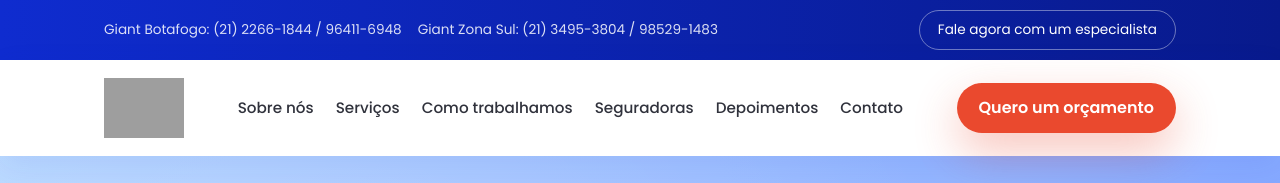
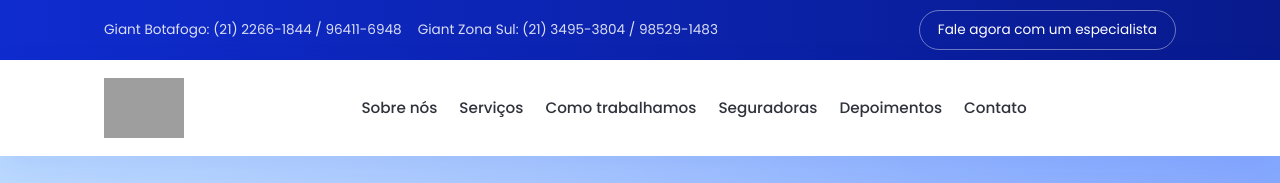
Before and after one commit to DevPhde/giant-oficina-prototipo, a plain HTML site: page index.html in a window 1280 px wide. Shown: the top 183 px of the page. Drawn offline with Linux system fonts and the light colour scheme; grey boxes are pictures that could not be loaded.

Commit message:
Update index.html

```diff
--- a/index.html
+++ b/index.html
@@ -1106,11 +1106,6 @@
           <span class="menu-toggle__icon" aria-hidden="true"></span>
           Menu
         </button>
-        <a
-          class="cta-header"
-          href="https://wa.me/5521970182069?text=Ol%C3%A1%20Giant!%20Quero%20um%20or%C3%A7amento."
-          >Quero um or&ccedil;amento</a
-        >
       </div>
     </header>
     <section class="hero" id="topo">
```
